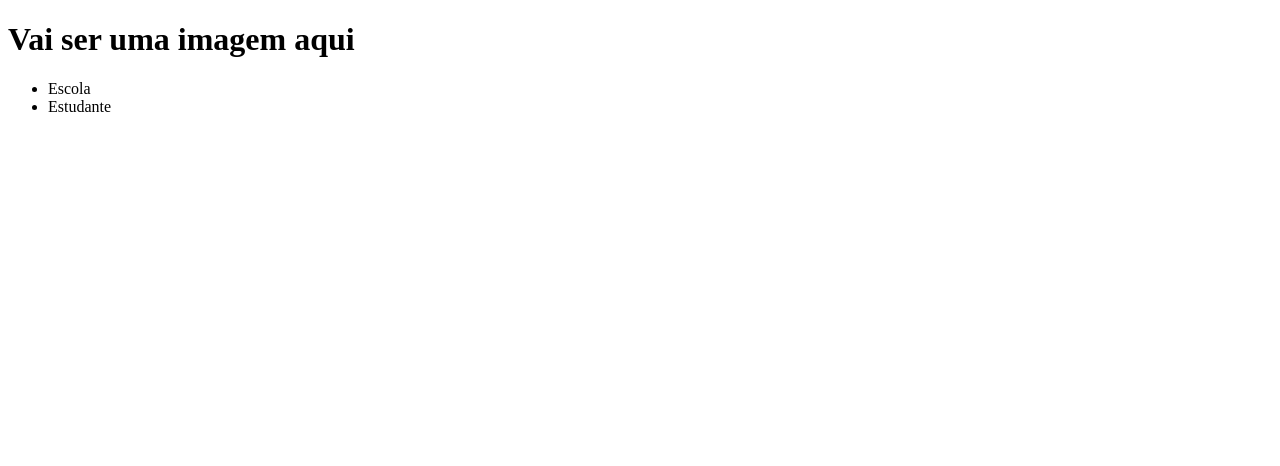
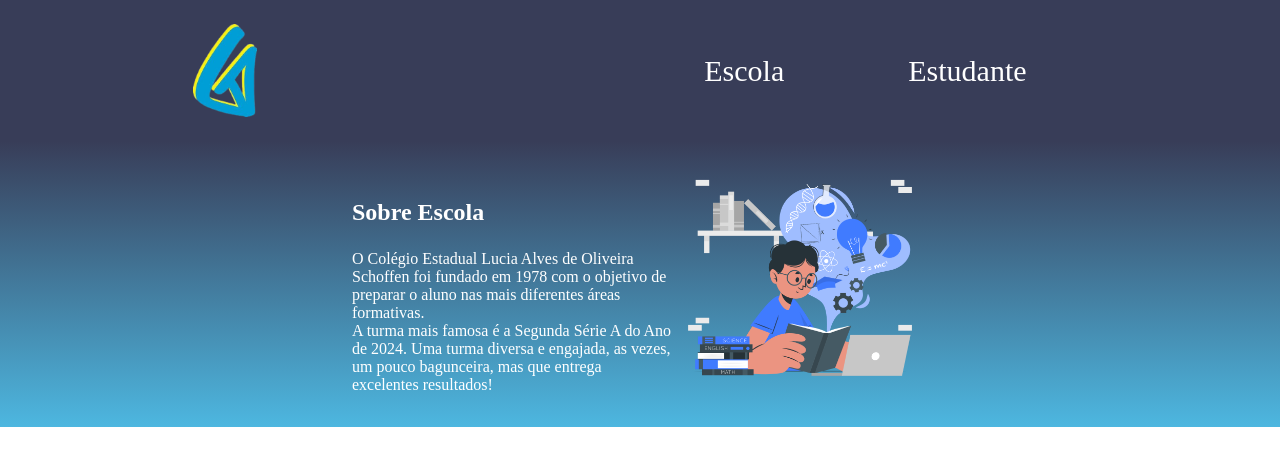
Before and after one commit to guilherme37832g43yg743tr7h8/site-escola, a plain HTML site: page index.html in a window 1280 px wide. Drawn offline with Linux system fonts and the light colour scheme.

Commit message:
Add files via upload

```diff
--- a/index.html
+++ b/index.html
@@ -7,13 +7,20 @@
     <link rel="stylesheet" href="style.css">
 </head>
 <body>
-<header>
-    <h1>Vai ser uma imagem aqui</h1>
-<ul>
-    <li>Escola</li>
-    <li>Estudante</li>
-</ul>
-</header>
-
+    <header class="cabecalho">
+        <img class="cabecalho-imagem" src="logo lucia.png" alt="logo lucia">
+        <ul class="cabecalho-lista">
+            <li class="cabecalho-lista-item">Escola</li>
+            <li class="cabecalho-lista-item">Estudante</li>
+        </ul>
+   </header>
+    <section class="escola">
+    <div class="escola-div-conteudo">
+        <h2 class="escola-titulo">Sobre Escola</h2>
+        <p class="escola-texto-um">O Colégio Estadual Lucia Alves de Oliveira Schoffen foi fundado em 1978 com o objetivo de preparar o aluno nas mais diferentes áreas formativas.</p>
+        <p class="escola-texto-dois">A turma mais famosa é a Segunda Série A do  Ano de 2024. Uma turma diversa e engajada, as vezes, um pouco bagunceira, mas que entrega excelentes resultados!</p>
+    </div>
+        <img class="escola-imagem" src="aprendendo.png" alt="aluno com livro">
+    </section>
 </body>
 </html>
--- a/style.css
+++ b/style.css
@@ -1,4 +1,45 @@
-header {
-    background-color: #0017EB
+*{
+    margin: 0;
+    padding: 0;
+}
+
+.cabecalho {
+    background-color: #383d58;
     color: white;
+    display: flex;
+    justify-content: space-around;
+    align-items: center;
+    padding: 24px 0;
 }
+
+.cabecalho-imagem{
+    width: 5%;
+    margin: 0 0%;
+}
+
+.cabecalho-lista-item{
+    display: inline-block;
+    margin: 0 60px;
+    font-size: 30px;
+}
+
+.escola-imagem{
+    width: 20%;
+}
+
+.escola{
+    background-image: linear-gradient(#383d58,#4DB7E0 );
+    color: white;
+    display: flex;
+    justify-content: center;
+    align-items: center;
+    padding: 15px 0;
+}
+
+.escola-div-conteudo{
+    width: 25%;
+}
+
+.escola-titulo{
+    padding: 24px 0;
+}
```
Also changed, not shown: aprendendo.png (added), logo lucia.png (added), 1 other file.
